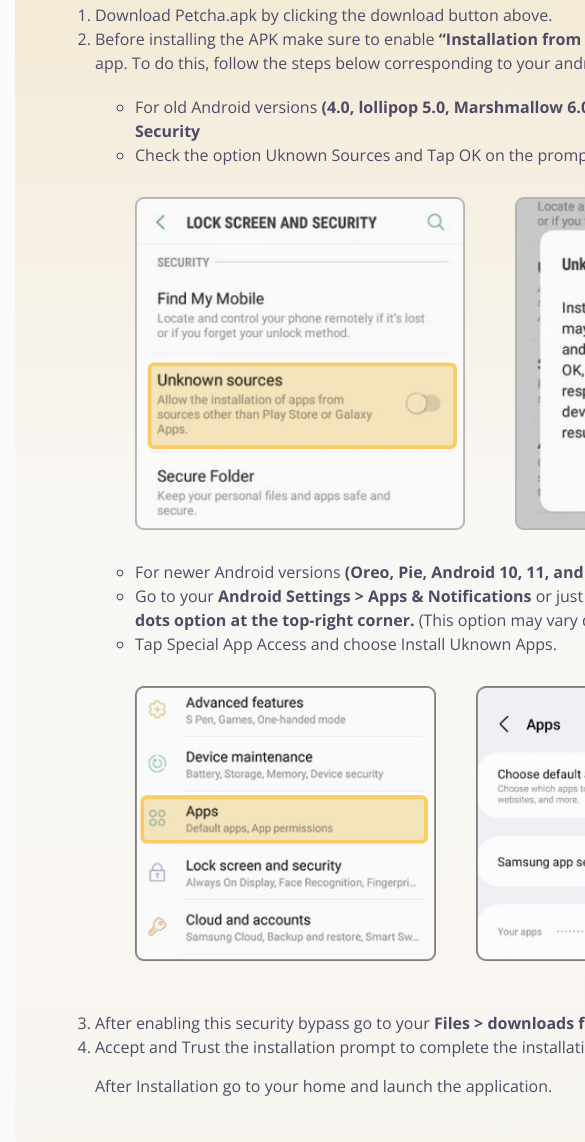
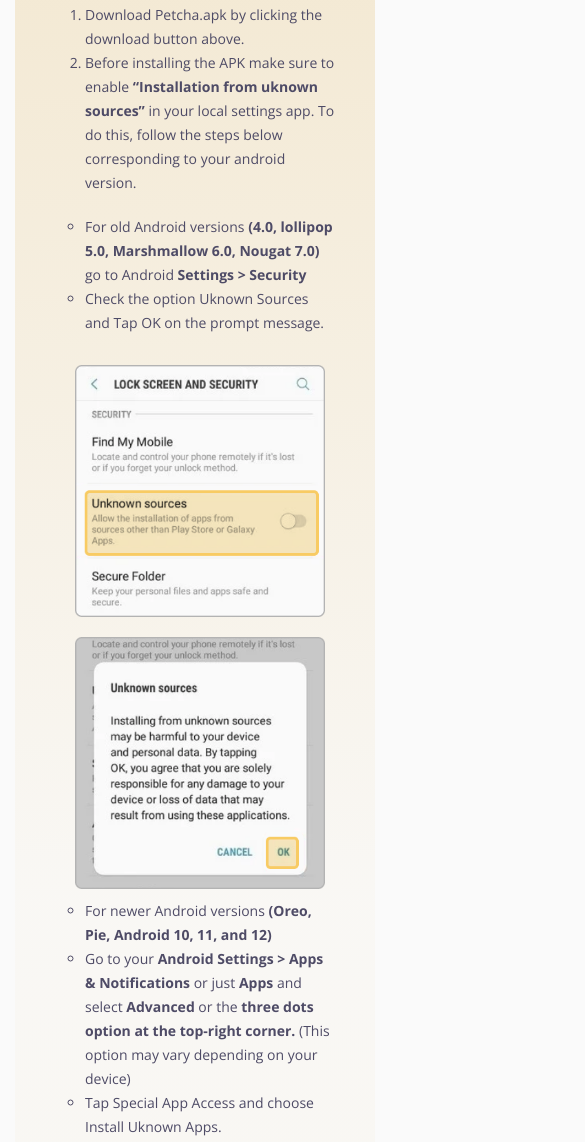
Before and after one commit to pang-cat/petcha, a website: page iteration2/download-apk.html in a window 390 px wide. Shown: the part 1713-2855 px from the top of the page, 585 px wide, since content can reach past the window. Drawn offline with nearby package versions, Linux system fonts and the light colour scheme; a web font is replaced by a local one.

Commit message:
i2 - download page how to section added media queries 960, 720, 480

```diff
--- a/iteration2/css/responsive.css
+++ b/iteration2/css/responsive.css
@@ -1217,6 +1217,83 @@
         width: 700px;
     }
 
+
+    .how-to-section{
+        width: 700px;
+        height: 2000px;
+        margin: 20px auto auto auto;
+        display: flex;
+        flex-direction: column;
+        align-items: center;
+        justify-content: flex-start;
+
+        border-radius: 25px;
+        background: linear-gradient(#F3E8D1, #f3e8d122, #f3e8d142);
+      }
+
+      .how-to-box{
+        width: 600px;
+        display: flex;
+        flex-direction: column;
+        justify-content: flex-start;
+
+        margin: 20px auto auto auto;
+      }
+
+      .how-to-ol,
+      .how-to-ul{
+        font-size: 16px;
+        color: var(--indigo);
+      }
+
+      .how-to-ol{
+        margin: 30px 0 0 0;
+      }
+
+      .how-to-ul{
+        margin: 20px 0;
+      }
+
+      .how-to-box li{
+        line-height: 24px;
+      }
+
+      .how-to-box span{
+        font-weight: 700;
+      }
+
+      .how-to-row-1{
+        width: 350px;
+        display: flex;
+        flex-direction: column;
+        justify-content: space-between;
+        align-items: center;
+
+        margin: 20px auto 10px 60px;
+      }
+
+      .how-to-row-2{
+        width: 350px;
+        display: flex;
+        flex-direction: column;
+        justify-content: space-between;
+        align-items: center;
+
+        margin: 20px auto 0 60px;
+      }
+
+      .how-to-row-1 img{
+        width: 330px;
+        height: 333px;
+        margin: 10px 0;
+      }
+
+      .how-to-row-2 img{
+        width: auto;
+        height: 275px;
+        margin: 10px 0;
+      }
+
     /****************PRIVACY POLICY PAGE****************/
 
     .priv-main {
@@ -1961,6 +2038,90 @@
         width: 460px;
     }
 
+
+    .how-to-section{
+        width: 460px;
+        height: 2140px;
+        margin: 20px auto auto auto;
+        display: flex;
+        flex-direction: column;
+        align-items: center;
+        justify-content: flex-start;
+
+        border-radius: 25px;
+        background: linear-gradient(#F3E8D1, #f3e8d122, #f3e8d142);
+      }
+
+      .how-to-box{
+        width: 360px;
+        display: flex;
+        flex-direction: column;
+        justify-content: flex-start;
+
+        margin: 20px auto auto auto;
+      }
+
+      .how-to-ol,
+      .how-to-ul{
+        font-size: 16px;
+        color: var(--indigo);
+      }
+
+      .how-to-ol{
+        margin: 30px 0 0 0;
+      }
+
+      .how-to-ul{
+        margin: 20px 0;
+        padding-left: 0;
+      }
+
+      .how-to-box li{
+        line-height: 24px;
+      }
+
+      .how-to-box span{
+        font-weight: 700;
+      }
+
+      .how-to-row-1{
+        width: 300px;
+        display: flex;
+        flex-direction: column;
+        justify-content: space-between;
+        align-items: flex-start;
+
+        margin: 20px 0 auto 0;
+      }
+
+      .how-to-row-2{
+        width: 300px;
+        display: flex;
+        flex-direction: column;
+        justify-content: space-between;
+        align-items: flex-start;
+
+        margin: 20px 0 auto 0;
+      }
+
+      .how-to-row-1 img{
+        width: 300px;
+        height: auto;
+        margin: 10px 0;
+      }
+
+      .how-to-row-2 img{
+        width: auto;
+        height: 240px;
+        margin: 10px 0;
+      }
+
+      .how-to-row-2 img:nth-of-type(1){
+        width: 321.84px;
+        height: auto;
+        margin: 10px 0 0 0;
+      }
+
     /****************PRIVACY POLICY PAGE****************/
 
     .priv-main {
@@ -2843,6 +3004,90 @@
         margin-top: 5px;
     }
 
+
+    .how-to-section{
+        width: 360px;
+        height: 2000px;
+        margin: 20px auto auto auto;
+        display: flex;
+        flex-direction: column;
+        align-items: center;
+        justify-content: flex-start;
+
+        border-radius: 25px;
+        background: linear-gradient(#F3E8D1, #f3e8d122, #f3e8d142);
+      }
+
+      .how-to-box{
+        width: 280px;
+        display: flex;
+        flex-direction: column;
+        justify-content: flex-start;
+
+        margin: 20px auto auto auto;
+      }
+
+      .how-to-ol,
+      .how-to-ul{
+        font-size: 14px;
+        color: var(--indigo);
+      }
+
+      .how-to-ol{
+        margin: 30px 0 0 0;
+      }
+
+      .how-to-ul{
+        margin: 20px 0;
+        padding-left: 0;
+      }
+
+      .how-to-box li{
+        line-height: 24px;
+      }
+
+      .how-to-box span{
+        font-weight: 700;
+      }
+
+      .how-to-row-1{
+        width: 250px;
+        display: flex;
+        flex-direction: column;
+        justify-content: space-between;
+        align-items: flex-start;
+
+        margin: 20px 0 auto -10px;
+      }
+
+      .how-to-row-2{
+        width: 250px;
+        display: flex;
+        flex-direction: column;
+        justify-content: space-between;
+        align-items: flex-start;
+
+        margin: 20px 0 auto -20px;
+      }
+
+      .how-to-row-1 img{
+        width: 250px;
+        height: auto;
+        margin: 10px 0;
+      }
+
+      .how-to-row-2 img{
+        width: auto;
+        height: 200px;
+        margin: 10px 0;
+      }
+
+      .how-to-row-2 img:nth-of-type(1){
+        width: 268.2px;
+        height: auto;
+        margin: 10px 0 10px 0;
+      }
+
     /****************PRIVACY POLICY PAGE****************/
 
     .priv-main {
--- a/iteration2/css/style.css
+++ b/iteration2/css/style.css
@@ -1079,6 +1079,7 @@
 
 .how-to-ol{
   margin: 30px 0 0 0;
+  padding-left: 30px;
 }
 
 .how-to-ul{
@@ -1107,21 +1108,13 @@
   width: 330px;
   height: 333px;
   margin: 30px 0;
-
-
 }
 
 .how-to-row-2 img{
   width: auto;
   height: 275px;
   margin: 30px 0;
-
-
-}
-
-/*.how-to-ol p{
-  object-position: -5px 50%;
-}*/
+}
 
 
 
```
